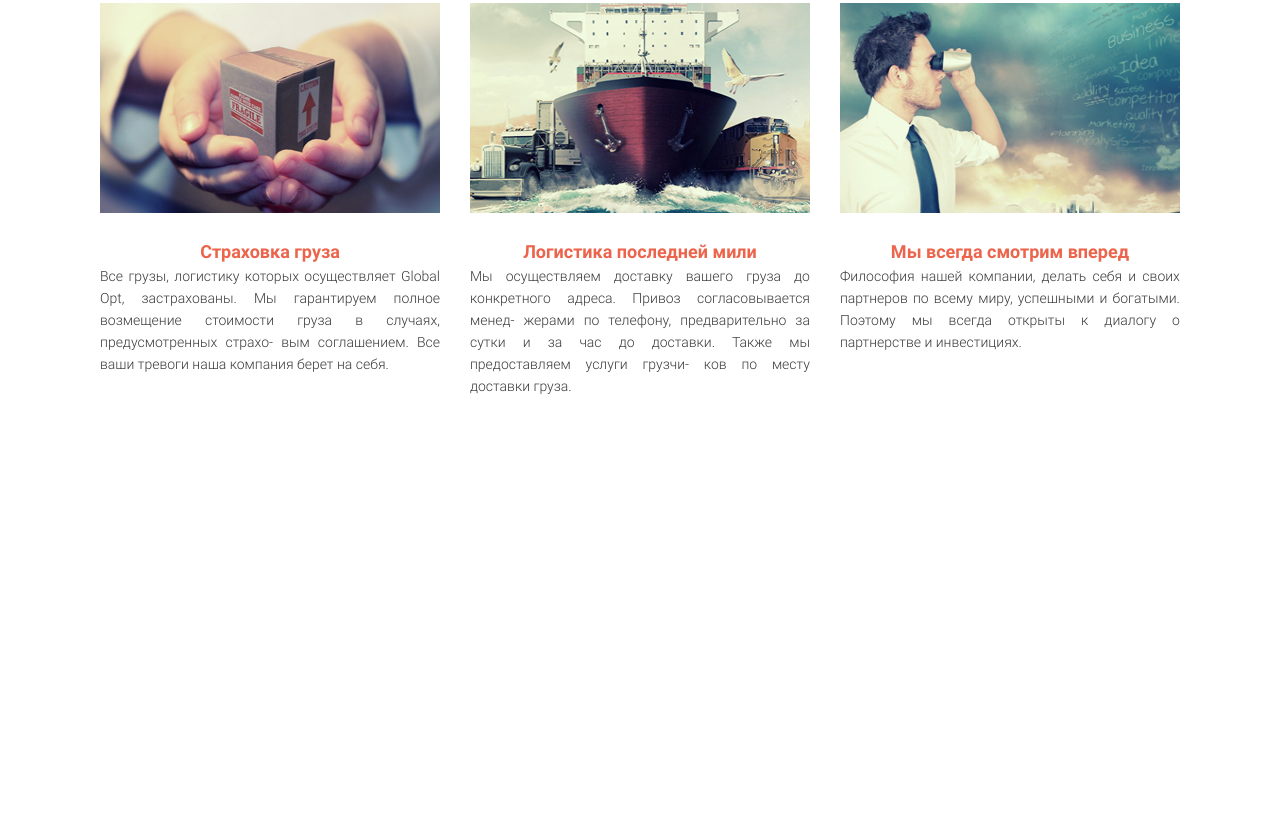
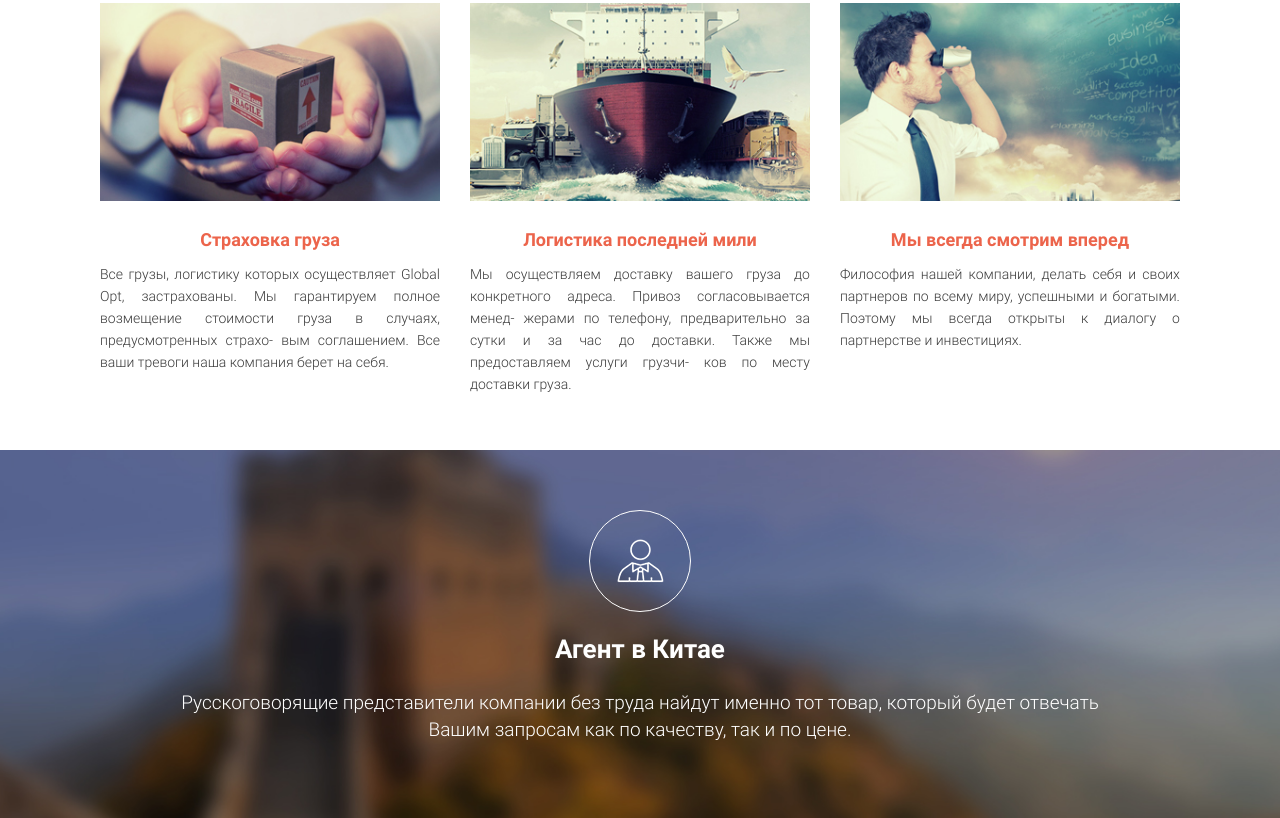
Before and after one commit to alvikalvik/global-opt, a website with bundled scripts: page src/index.html in a window 1280 px wide. Shown: the part 1635-2453 px from the top of the page. Before the commit the page ends 2103 px from the top, so only its background shows below. Built offline with nearby package versions, Linux system fonts and the light colour scheme; files whose address does not match are found by name.

Commit message:
agent section done

```diff
--- a/src/index.html
+++ b/src/index.html
@@ -130,6 +130,13 @@
         </div>
     </section>
 
+    <section class="agent">
+        <div class="container">
+            <h2 class="agent__header">Агент в Китае</h2>
+            <p class="agent__text">Русскоговорящие представители компании без труда найдут именно тот товар, который будет отвечать Вашим запросам как по качеству, так и по цене.</p>
+        </div>
+    </section>
+
     <script src="js/main.min.js"></script>
 </body>
 </html>
--- /dev/null
+++ b/src/styles/common/agent.scss
@@ -0,0 +1,66 @@
+.agent {
+    position: relative;
+    padding-top: 180px;
+    padding-bottom: 75px;
+    width: 100%;
+    background-color: rgba($color: #2e2e2e, $alpha: 0.7);
+    background-image: url(../img/agent-bg-mobile.jpg);
+    background-repeat: no-repeat;
+    background-size: cover;
+    background-position: center center;
+    @include media-tablet {
+        background-image: url(../img/agent-bg.jpg);
+        @media (min-resolution: 144dpi), (min-resolution: 1.5dppx) {
+            background-image: url(../img/agent-bg@2x.jpg);
+        }
+    }
+    &:before {
+        position: absolute;
+        top: 60px;
+        left: 50%;
+        transform: translateX(-50%);
+        content: "";
+        width: 102px;
+        height: 102px;
+        border: 1px solid #ffffff;
+        border-radius: 100%;
+        background-image: url(../img/agent-icon.png);
+        background-position: center center;
+        background-repeat: no-repeat;
+    }
+}
+
+.agent__header {
+    margin: 0;
+    padding: 0;
+    color: #ffffff;
+    font-size: 20px;
+    font-weight: 700;
+    text-align: center;
+    @include media-tablet {
+        font-size: 26px;
+    }
+}
+
+.agent__text {
+    margin: 0;
+    margin-top: 10px;
+    padding: 0;
+    color: #ffffff;
+    font-size: 14px;
+    font-weight: 300;
+    line-height: 21px;
+    text-align: center;
+    @include media-tablet {
+        padding-left: 30px;
+        padding-right: 30px;
+        margin-top: 15px;
+        font-size: 19px;
+        line-height: 27px;
+    }
+    @include media-laptop {
+        margin-top: 20px;
+        padding-left: 75px;
+        padding-right: 75px;
+    }
+}
--- a/src/styles/common/job.scss
+++ b/src/styles/common/job.scss
@@ -46,17 +46,8 @@
 
 .job__item-img {
     display: block;
-    width: 360px;
-    height: 210px;
+    margin: 0 auto;
     background-color: #3eb0ef;
-    @include media-tablet {
-        width: 100%;
-        height: auto;
-    }
-    @include media-laptop {
-        width: 360px;
-        height: 210px;
-    }
 }
 
 .job__item-header {
@@ -77,6 +68,9 @@
 }
 
 .job__item-text {
+    margin: 0;
+    margin-top: 10px;
+    padding: 0;
     color: #3a3a3a;
     font-size: 14px;
     font-weight: 300;
--- a/src/styles/style.scss
+++ b/src/styles/style.scss
@@ -28,4 +28,6 @@
 
 @import "common/job";
 
+@import "common/agent";
+
 @import "common/footer";
```
Also changed, not shown: build/css/style.css, build/css/style.min.css, build/img/agent-bg-mobile.jpg (added), build/img/agent-bg.jpg (added), build/img/agent-bg@0,5x.jpg (added), build/img/agent-bg@2x.jpg (added), build/img/agent-icon.png (added), build/img/agent-mobile.jpg (added), build/index.html, src/img/agent-bg-mobile.jpg (added), src/img/agent-bg.jpg (added), src/img/agent-bg@2x.jpg (added), src/img/agent-icon.png (added).
